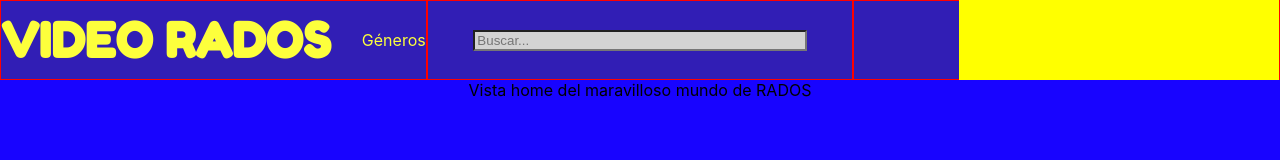
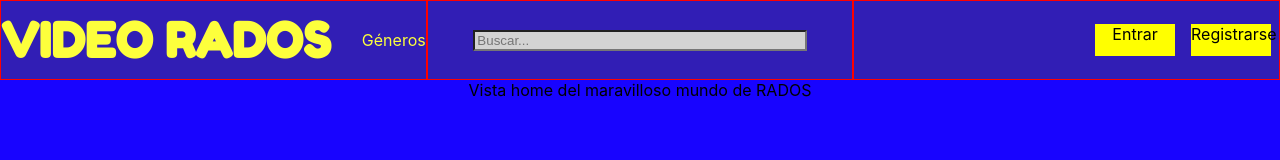
Before and after one commit to DanielC1492/Video-Rados, a React (Create React App) app: page / in a window 1280 px wide. Shown: the top 160 px of the page. Built offline with nearby package versions, Linux system fonts and the light colour scheme; grey boxes are pictures that could not be loaded.

Commit message:
modified css of  MyButton component

```diff
--- a/src/components/Header/Header.jsx
+++ b/src/components/Header/Header.jsx
@@ -21,8 +21,8 @@ const Header = () => {
             </div>
 
             <div className="right a">
-                <MyButton />
-                <MyButton />
+                <MyButton nombre="Entrar"/>
+                <MyButton nombre="Registrarse"/>
             </div>
         </div>
     );
--- a/src/components/MyButton/MyButton.css
+++ b/src/components/MyButton/MyButton.css
@@ -1,5 +1,7 @@
 .buttonStyle{
-    height: 5em;
-    width: 10em;
+    height: 2em;
+    width: 5em;
     background-color: yellow;
+    margin: 0.5em;
+    text-align: center;
 }
```
